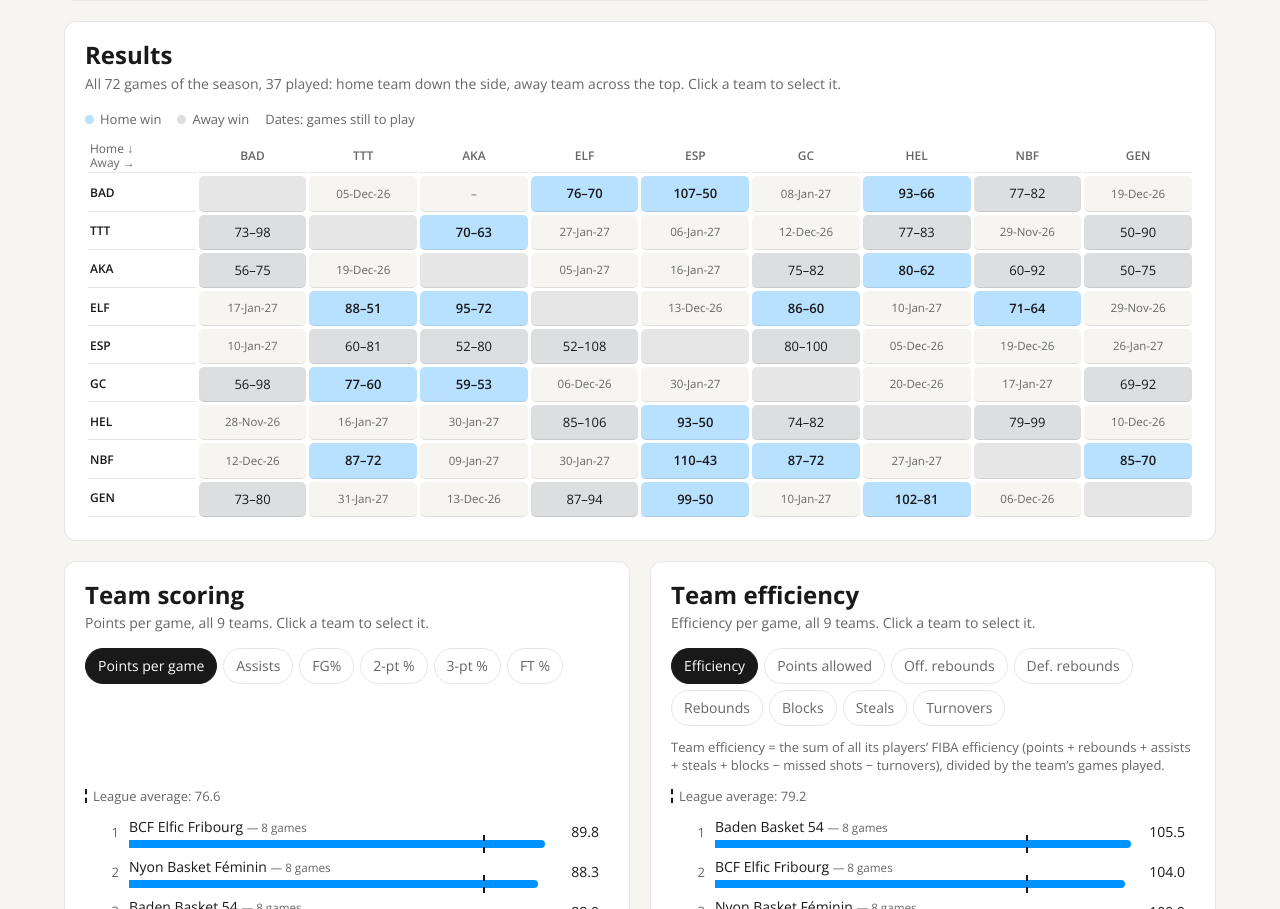
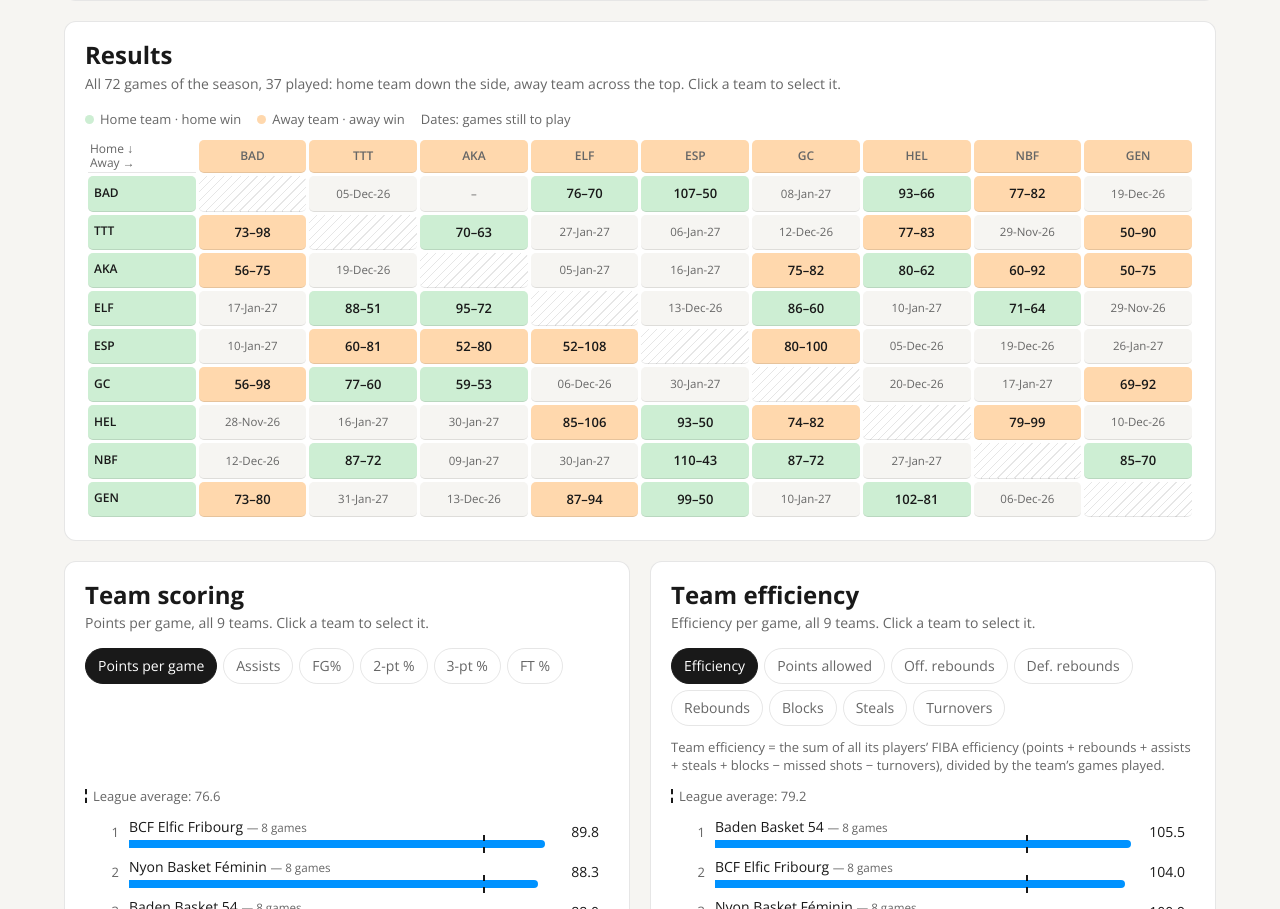
Before and after one commit to sboue-digital-science/swissbasket-sbl-women-2026-2027, a plain HTML site: page index.html in a window 1280 px wide. Shown: the part 969-1878 px from the top of the page. Drawn offline with nearby package versions, Linux system fonts and the light colour scheme.

Commit message:
Results grid: green home / orange away colours on cells and team codes; hatched diagonal
Co-Authored-By: Claude Opus 5.5 <noreply@anthropic.com>
Claude-Session: https://claude.ai/code/session_01UhHW5aSKxQtS55qPkprhQ6

```diff
--- a/index.html
+++ b/index.html
@@ -114,10 +114,14 @@ footer{color:var(--ink2);font-size:13px}.credit{margin:0 0 6px;font-size:14px;co
 .rs thead th{text-align:center}.rs thead th.hc{text-align:left;font-weight:400;font-size:12px;color:var(--ink2);white-space:normal;line-height:1.2}
 .rs tbody th{text-align:left;white-space:nowrap;width:64px;font-size:12px;color:var(--ink);font-weight:600}
 .rs td{text-align:center;padding:7px 2px;border-radius:5px;white-space:nowrap;cursor:default;transition:opacity .2s}
-.rs td.hw{background:color-mix(in srgb,var(--hi) 28%,transparent);font-weight:600}
-.rs td.aw{background:color-mix(in srgb,var(--lo) 70%,transparent)}
+/* results: home = light green, away = light orange (cells and team codes) */
+.rs{--home:light-dark(#cdeed3,#1e4a2a);--away:light-dark(#ffd8ad,#5c3914)}
+.rs td.hw{background:var(--home);font-weight:600}
+.rs td.aw{background:var(--away);font-weight:600}
+.rs tbody th{background:var(--home);border-radius:5px;padding:7px 6px!important}
+.rs thead th:not(.hc){background:var(--away);border-radius:5px;padding:6px 2px!important}
 .rs td.up{color:var(--ink2);font-size:11.5px;background:var(--plane)}
-.rs td.x{background:var(--line)}
+.rs td.x{background:repeating-linear-gradient(135deg,transparent 0 5px,var(--line) 5px 6px)}
 .rs .dim{opacity:.22}.rs th.on{font-weight:700;color:var(--ink)}
 
 .shg{display:grid;grid-template-columns:1fr 1fr;gap:16px;max-width:720px;margin:0 auto}
@@ -476,8 +480,7 @@ function results(){
     ix.map(h=>`<tr><th scope="row" class="${h===sel?'on':''}" title="${esc(TEAMS[h])}">${esc(nm(h))}</th>${ix.map(a=>{if(a===h)return`<td class="x${dim(h,a)}"></td>`;
       const f=g.get(h+'-'+a);if(!f)return`<td class="up${dim(h,a)}">–</td>`;
       if(f.hs==null)return`<td class="up${dim(h,a)}" data-k="${h}-${a}">${f.date?ddm(pdate(f.date)):'–'}</td>`;
-      const won=sel>=0&&(h===sel||a===sel)?(h===sel)===(f.hs>f.as):f.hs>f.as;
-      return`<td class="${won?'hw':'aw'}${dim(h,a)}" data-k="${h}-${a}">${f.hs}–${f.as}</td>`}).join('')}</tr>`).join('')+'</tbody>';
+      return`<td class="${f.hs>f.as?'hw':'aw'}${dim(h,a)}" data-k="${h}-${a}">${f.hs}–${f.as}</td>`}).join('')}</tr>`).join('')+'</tbody>';
   // popups only on the cells that matter for the selection (all cells when no team is selected)
   T.querySelectorAll('td[data-k]:not(.dim)').forEach(td=>{const f=g.get(td.dataset.k);onHover(td,e=>showTip(e,f.hs==null?
     `<b>${esc(TEAMS[f.h])}</b> v <b>${esc(TEAMS[f.a])}</b><br>${f.date?'Scheduled '+fdate(pdate(f.date)):'Date to be set'} · ${esc(f.day)}`:
@@ -485,8 +488,7 @@ function results(){
   T.querySelectorAll('tbody th').forEach((th,h)=>{th.style.cursor='pointer';th.onclick=()=>pickTeam(h)});
   T.querySelectorAll('thead th[title]').forEach((th,a)=>{th.style.cursor='pointer';th.onclick=()=>pickTeam(a)});
   const np=FIX.filter(f=>f.hs!=null).length,sw=c=>`<i style="background:color-mix(in srgb,var(--${c}) ${c==='hi'?28:70}%,transparent)"></i>`;
-  document.getElementById('rsK').innerHTML=sel>=0?`<span>${sw('hi')}${esc(TEAMS[sel])} won</span><span>${sw('lo')}${esc(TEAMS[sel])} lost</span><span style="color:var(--ink2)">Dates: games still to play</span>`:
-    `<span>${sw('hi')}Home win</span><span>${sw('lo')}Away win</span><span style="color:var(--ink2)">Dates: games still to play</span>`;
+  document.getElementById('rsK').innerHTML=`<span><i style="background:light-dark(#cdeed3,#1e4a2a)"></i>Home team · home win</span><span><i style="background:light-dark(#ffd8ad,#5c3914)"></i>Away team · away win</span><span style="color:var(--ink2)">Dates: games still to play</span>`;
   document.getElementById('rsS').textContent=`All ${FIX.length} games of the season, ${np} played: home team down the side, away team across the top.`+(sel>=0?` ${TEAMS[sel]}’s games are highlighted.`:' Click a team to select it.');
 }
 // ---- share of minutes and points of the selected citizenship / age range (all players, whatever their games) ----
```
